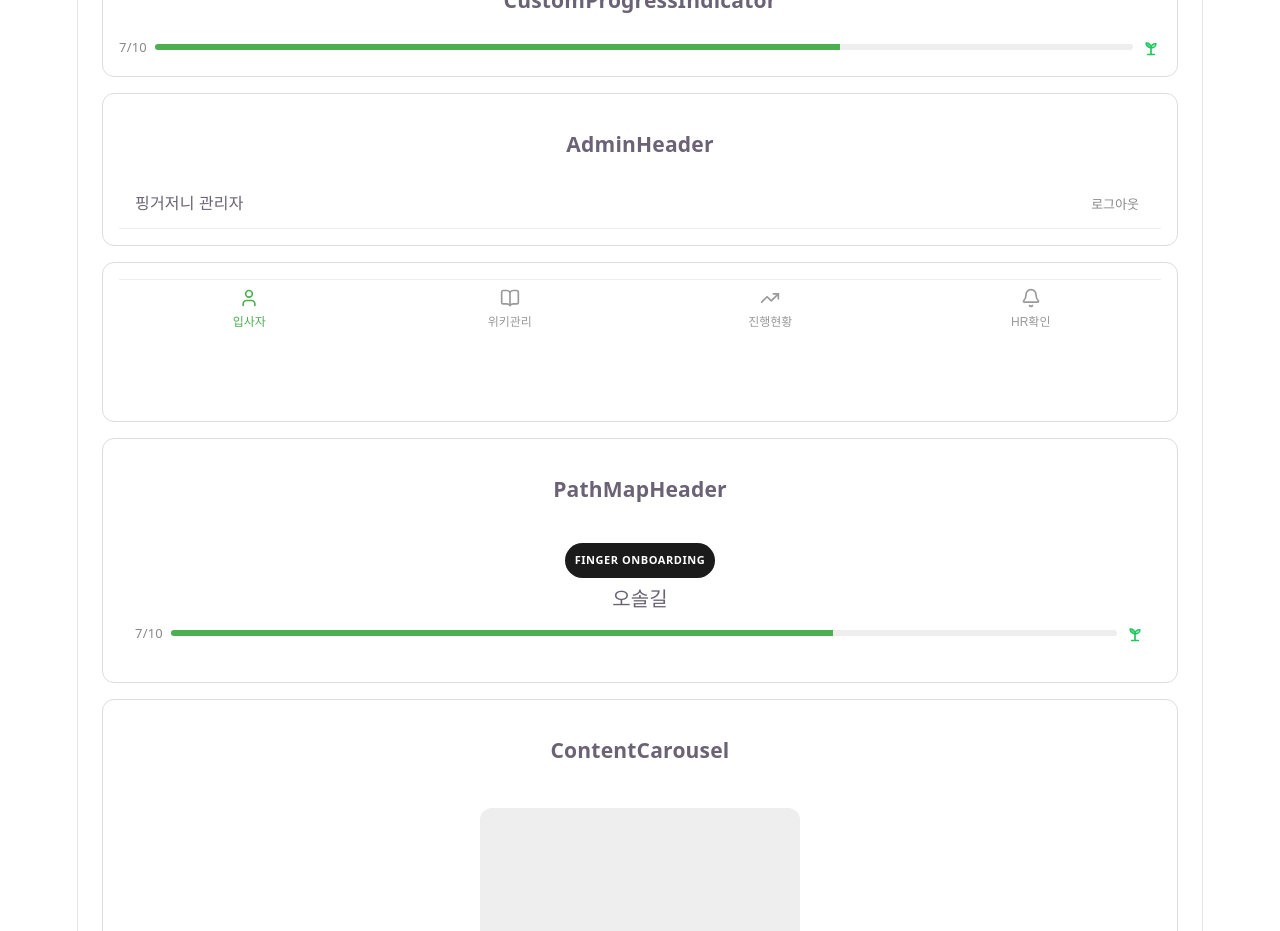
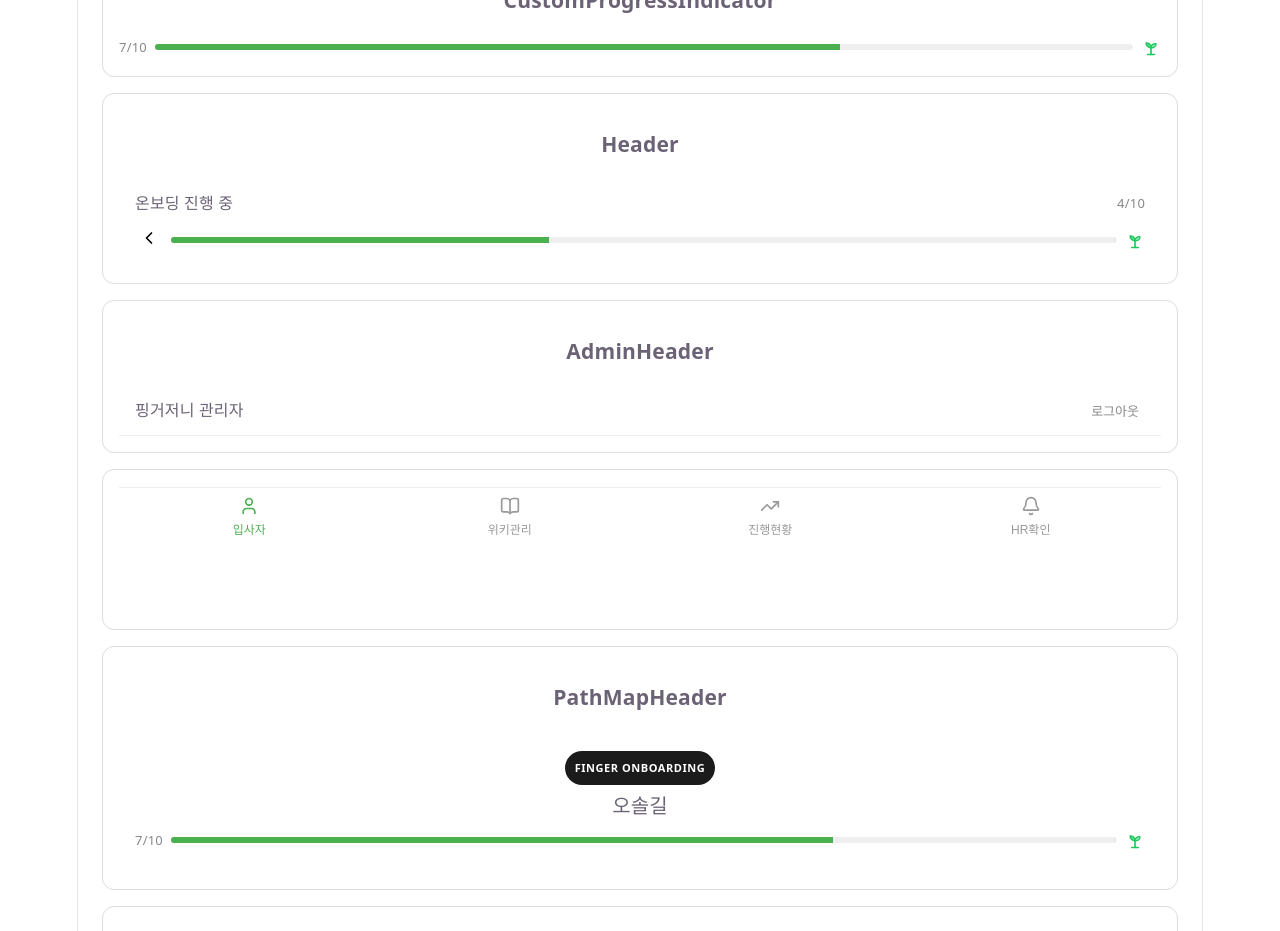
Before and after one commit to FingerIntern2026/finger-journey-frontend, a React (Vite) app: page /demo/components in a window 1280 px wide. Shown: the part 1440-2371 px from the top of the page. Built offline with nearby package versions, Linux system fonts and the light colour scheme.

Commit message:
demo: 데모 목록에 빠져있던 Header 컴포넌트 추가

```diff
--- a/src/pages/demo/ComponentListPage.jsx
+++ b/src/pages/demo/ComponentListPage.jsx
@@ -13,6 +13,7 @@ import BaseCard from "../../components/common/base/BaseCard";
 import BaseCheckbox from "../../components/common/base/BaseCheckbox";
 import BaseProgressBar from "../../components/common/base/BaseProgressBar";
 import CustomProgressIndicator from "../../components/common/custom/CustomProgressIndicator";
+import Header from "../../components/common/layout/Header";
 import AdminHeader from "../../components/common/layout/AdminHeader";
 import BottomTabNav from "../../components/common/layout/BottomTabNav";
 import ChatEntryButton from "../../components/common/layout/ChatEntryButton";
@@ -103,6 +104,11 @@ export default function ComponentListPage() {
       </BaseCard>
 
       <BaseCard>
+        <h3>Header</h3>
+        <Header label="온보딩 진행 중" current={4} total={10} onBack={() => alert("뒤로가기")} />
+      </BaseCard>
+
+      <BaseCard>
         <h3>AdminHeader</h3>
         <AdminHeader onLogout={() => alert("로그아웃")} />
       </BaseCard>
```
